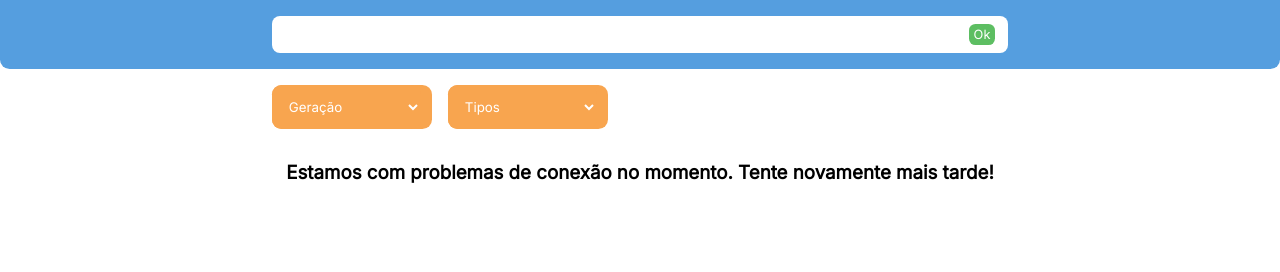
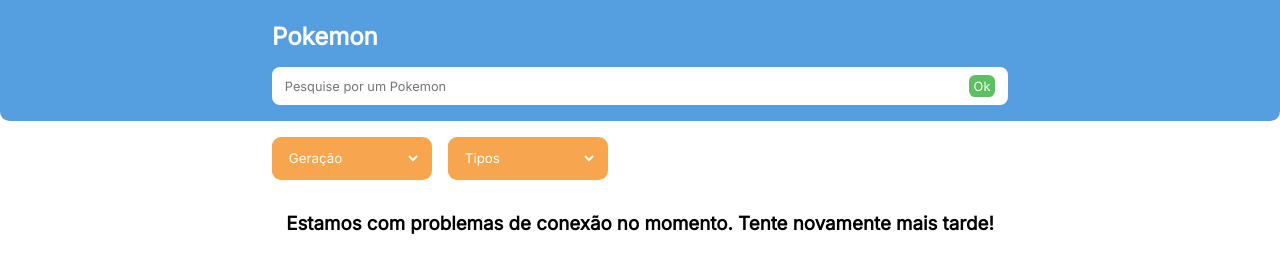
Before and after one commit to codingnay/pokemon-pokedex, a plain HTML site: page index.html in a window 1280 px wide. Drawn offline with Linux system fonts and the light colour scheme; no server answers.

Commit message:
Add files via upload

```diff
--- a/index.html
+++ b/index.html
@@ -8,18 +8,26 @@
     <link rel="preconnect" href="https://fonts.googleapis.com"/>
     <link rel="preconnect" href="https://fonts.gstatic.com" crossorigin/>
     <link href="https://fonts.googleapis.com/css2?family=Inter&display=swap" rel="stylesheet"/>
-    <title>Pokedex v.4</title>
+    <title>Pokedex by Nayane Boi</title>
 </head>
 <body>
 
     <div id="busca" class="col-1">
         <div class="col-3">
+            <div class="header">
+                <h3 class="title">
+                    <a href="./index.html">
+                        Pokemon
+                    </a>
+                </h3>
+
+            </div>
             <form id="form">
-                <input type="text" name="busca" id="input-busca" autocomplete="off"/>
+                <input type="text" name="busca" id="input-busca" autocomplete="off" placeholder="Pesquise por um Pokemon"/>
                 <button type="submit">Ok</button>
             </form>
+
         </div>
-
     </div>
 
     <div class="col-3">
@@ -29,11 +37,7 @@
             <div class="geracao">
                 <select name="geracao" id="geracao">
                     <option value="all">Geração</option>
-                    <option value="limit=151">
-
-                            1ª Geração
-
-                    </option>
+                    <option value="limit=151">1ª Geração</option>
                     <option value="offset=151&limit=100">2ª Geração</option>
                     <option value="offset=251&limit=135">3ª Geração</option>
                     <option value="offset=386&limit=107">4ª Geração</option>
@@ -67,6 +71,7 @@
                     <option value="fighting">Fighting</option>
                     <option value="bug">Bug</option>
                     <option value="dragon">Dragon</option>
+                    <option value="rock">Rock</option>
                     <option value="all">Todos</option>
                 </select>
             </div>
--- a/style.css
+++ b/style.css
@@ -86,6 +86,11 @@
     #form {
         margin: 0 .4rem;
     }
+
+    .title {
+        padding-left: .4rem;
+    }
+
 }
 
 /*
@@ -229,3 +234,28 @@
     height: .2rem;
     background-color: #559EDF;
 }
+
+.header a:link,
+.header a:active,
+.header a:visited,
+.header a:hover {
+    color:#fff;
+    text-decoration: none;
+}
+
+.header a:hover {
+    color: rgba(255, 255, 255, .8);
+}
+
+.header {
+    display: flex;
+    flex-direction: row;
+    justify-content: space-between;
+    margin: .4rem 0 1rem 0;
+    color: #fff;
+    align-items: end;
+}
+
+.title {
+    font-size: 1.5rem;;
+}
```
